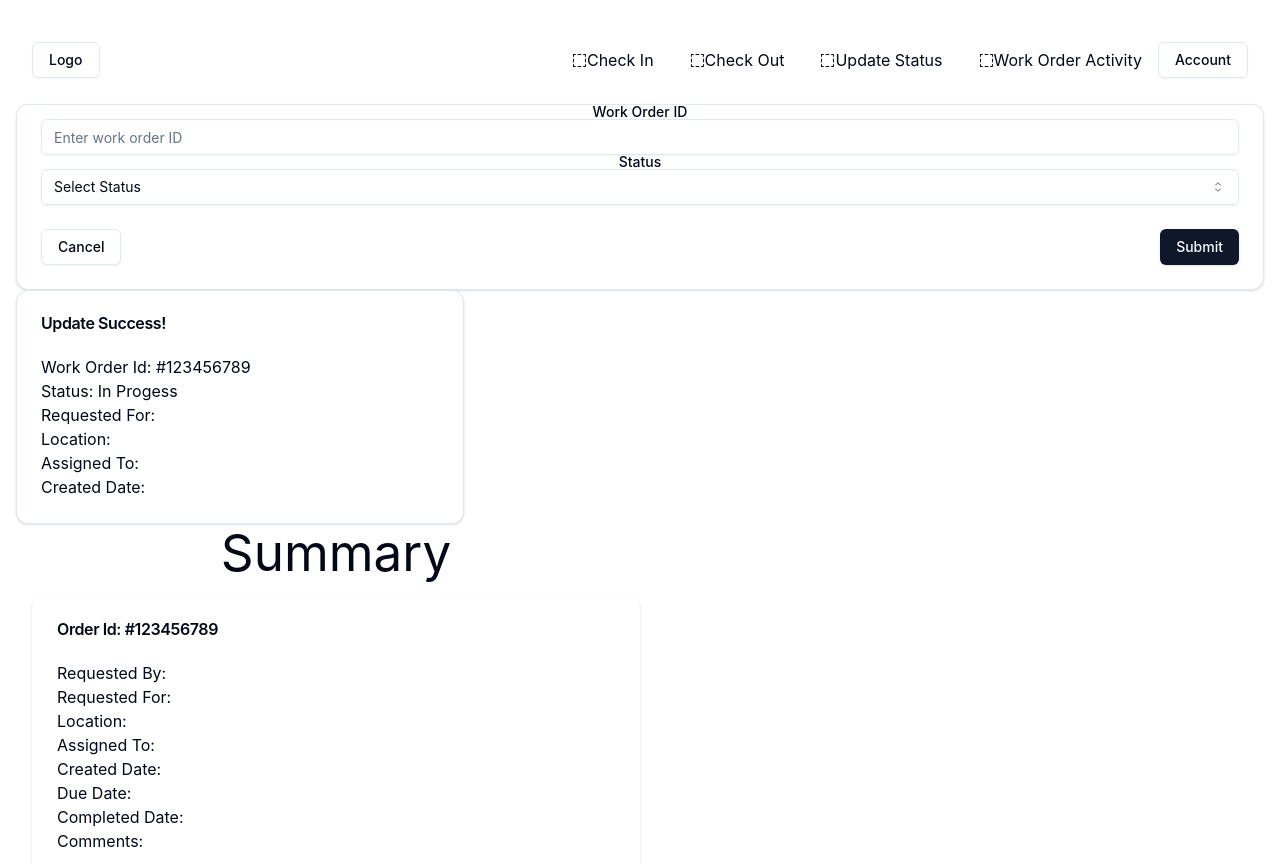
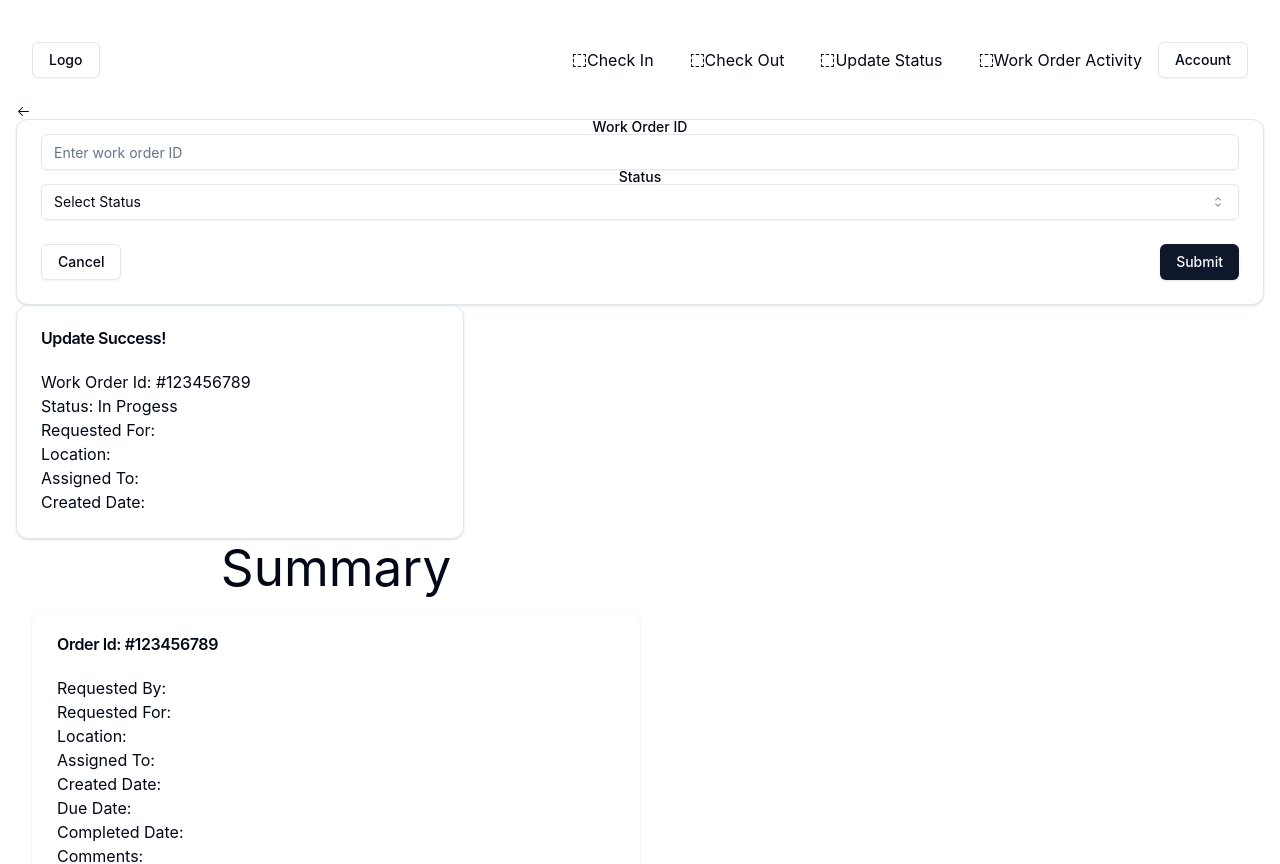
Before and after one commit to aidanho1188/ptsb-oct-23-capstone-team-2, a React (Vite) app in the folder client/: page /update-status in a window 1280 px wide. Shown: the top 864 px of the page. Built offline with nearby package versions, Linux system fonts and the light colour scheme.

Commit message:
Added back to homepage button

```diff
--- a/client/src/App.jsx
+++ b/client/src/App.jsx
@@ -1,7 +1,7 @@
 import * as React from 'react'
-import {QueryClient, QueryClientProvider} from 'react-query'
+import { QueryClient, QueryClientProvider } from 'react-query'
 import Homepage from './pages/Homepage/Homepage.jsx'
-import {createBrowserRouter, RouterProvider} from 'react-router-dom'
+import { createBrowserRouter, RouterProvider } from 'react-router-dom'
 import './App.css'
 import UpdateStatusPage from './pages/UpdateStatusPage/UpdateStatusPage.jsx'
 
--- a/client/src/components/WorkOrder/WorkOrder.jsx
+++ b/client/src/components/WorkOrder/WorkOrder.jsx
@@ -1,10 +1,23 @@
 import * as React from 'react'
 
-import {Button} from '@/components/ui/button'
-import {Card, CardContent, CardDescription, CardFooter, CardHeader, CardTitle} from '@/components/ui/card'
-import {Input} from '@/components/ui/input'
-import {Label} from '@/components/ui/label'
-import {Select, SelectContent, SelectItem, SelectTrigger, SelectValue} from '@/components/ui/select'
+import { Button } from '@/components/ui/button'
+import {
+  Card,
+  CardContent,
+  CardDescription,
+  CardFooter,
+  CardHeader,
+  CardTitle,
+} from '@/components/ui/card'
+import { Input } from '@/components/ui/input'
+import { Label } from '@/components/ui/label'
+import {
+  Select,
+  SelectContent,
+  SelectItem,
+  SelectTrigger,
+  SelectValue,
+} from '@/components/ui/select'
 import './workorder.css'
 
 export function WorkOrder() {
@@ -28,10 +41,25 @@
                   <SelectValue placeholder='Select Status' />
                 </SelectTrigger>
                 <SelectContent position='Select'>
-                  <SelectItem value='completed'>Completed</SelectItem>
-                  <SelectItem value='progress'>In Progress</SelectItem>
-                  <SelectItem value='declined'>Declined</SelectItem>
-                  <SelectItem value='hold'>On Hold</SelectItem>
+                  <SelectItem value='dispatched'>
+                    IN PROGRESS / DISPATCHED CONFIRMED
+                  </SelectItem>
+                  <SelectItem value='incomplete'>
+                    IN PROGRESS / INCOMPLETE
+                  </SelectItem>
+                  <SelectItem value='waiting'>
+                    IN PROGRESS / WAITING FOR APPROVAL
+                  </SelectItem>
+                  <SelectItem value='quote'>
+                    IN PROGRESS / WAITING FOR QUOTE
+                  </SelectItem>
+                  <SelectItem value='quote'>
+                    IN PROGRESS / WAITING FOR QUOTE
+                  </SelectItem>
+                  <SelectItem value='charge'>COMPLETED / NO CHARGE</SelectItem>
+                  <SelectItem value='confirmation'>
+                    COMPLETED / PENDING CONFIRMATION
+                  </SelectItem>
                 </SelectContent>
               </Select>
             </div>
--- a/client/src/pages/UpdateStatusPage/UpdateStatusPage.jsx
+++ b/client/src/pages/UpdateStatusPage/UpdateStatusPage.jsx
@@ -1,11 +1,44 @@
 import NavBar from '../../layouts/Navbar/NavBar'
 import UpdateStatusLayout from '../../layouts/UpdateStatusLayout/UpdateStatusLayout'
 import './updateStatusPage.css'
+import { FaceIcon, ImageIcon, SunIcon } from '@radix-ui/react-icons'
+
+function MyComponent() {
+  return (
+    <div>
+      <FaceIcon />
+      <SunIcon />
+      <ImageIcon />
+    </div>
+  )
+}
 
 function UpdateStatus() {
+  const goBackToHomePage = () => {
+    window.location.href = '/'
+  }
   return (
     <div className='update-status-container'>
       <NavBar />
+      <button
+        onClick={goBackToHomePage}
+        style={{ cursor: 'pointer', border: 'none', background: 'none' }}
+      >
+        <svg
+          width='15'
+          height='15'
+          viewBox='0 0 15 15'
+          fill='none'
+          xmlns='http://www.w3.org/2000/svg'
+        >
+          <path
+            d='M6.85355 3.14645C7.04882 3.34171 7.04882 3.65829 6.85355 3.85355L3.70711 7H12.5C12.7761 7 13 7.22386 13 7.5C13 7.77614 12.7761 8 12.5 8H3.70711L6.85355 11.1464C7.04882 11.3417 7.04882 11.6583 6.85355 11.8536C6.65829 12.0488 6.34171 12.0488 6.14645 11.8536L2.14645 7.85355C1.95118 7.65829 1.95118 7.34171 2.14645 7.14645L6.14645 3.14645C6.34171 2.95118 6.65829 2.95118 6.85355 3.14645Z'
+            fill='currentColor'
+            fillRule='evenodd'
+            clipRule='evenodd'
+          ></path>
+        </svg>
+      </button>
       <UpdateStatusLayout />
     </div>
   )
```
Also changed, not shown: 2 other files (tests, documents, lock files or other folders).
